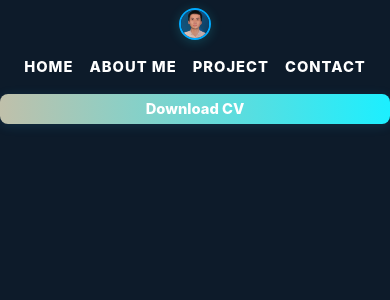
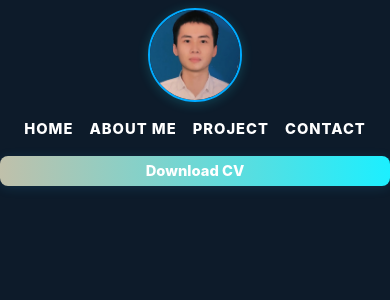
Before and after one commit to Olin2004/Blog, a React (Vite) app: page / in a window 390 px wide. Shown: the top 300 px of the page. Built offline with nearby package versions, Linux system fonts and the light colour scheme.

Commit message:
update rp

```diff
--- a/src/assets/style/Header.css
+++ b/src/assets/style/Header.css
@@ -19,8 +19,8 @@
 }
 
 .logo {
-    height: 100px;
-    width: 100px;
+    height: 140px;
+    width: 140px;
     margin-right: 0;
     border-radius: 50%;
     box-shadow: 0 2px 12px #1cefff33;
@@ -126,8 +126,8 @@
     margin-right: 32px;
   }
   .logo {
-    height: 72px;
-    width: 72px;
+    height: 120px;
+    width: 120px;
   }
 }
 
@@ -144,8 +144,8 @@
     margin-bottom: 8px;
   }
   .logo {
-    height: 56px;
-    width: 56px;
+    height: 110px;
+    width: 110px;
   }
   .nav {
     justify-content: center;
@@ -167,8 +167,8 @@
     gap: 8px;
   }
   .logo {
-    height: 36px;
-    width: 36px;
+    height: 100px;
+    width: 100px;
   }
   .nav {
     gap: 8px;
@@ -184,8 +184,8 @@
 
 @media (max-width: 400px) {
   .logo {
-    height: 28px;
-    width: 28px;
+    height: 90px;
+    width: 90px;
   }
   .nav-link {
     font-size: 0.92rem;
```
